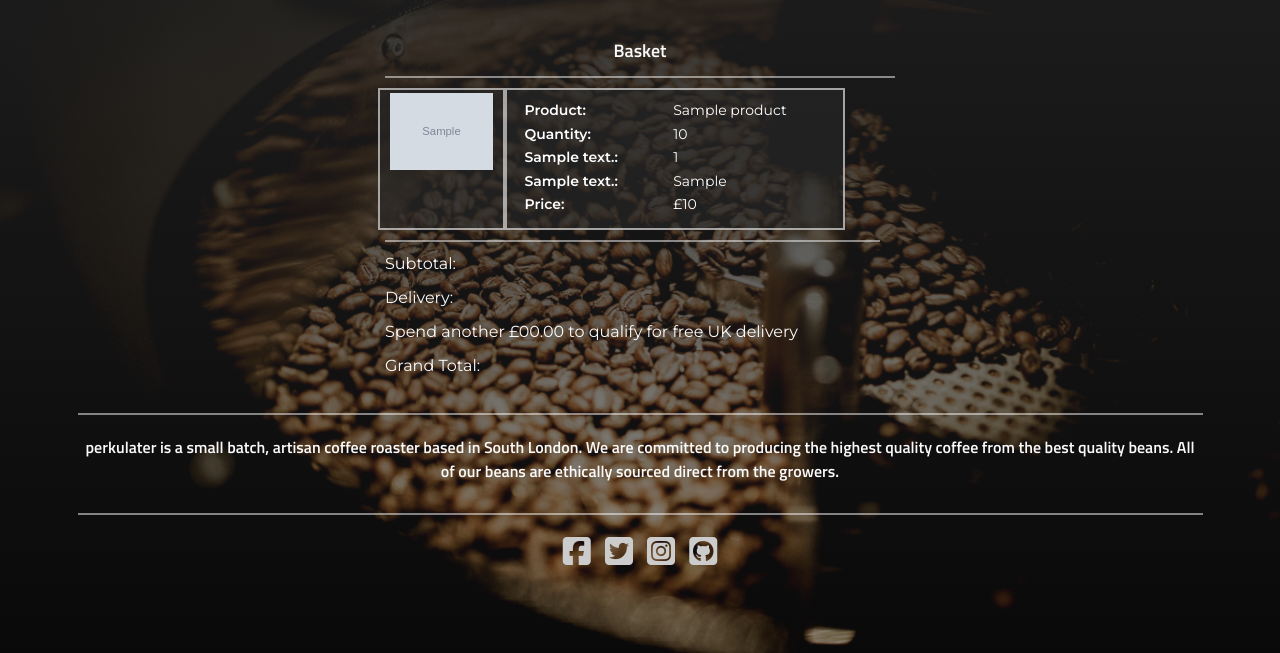
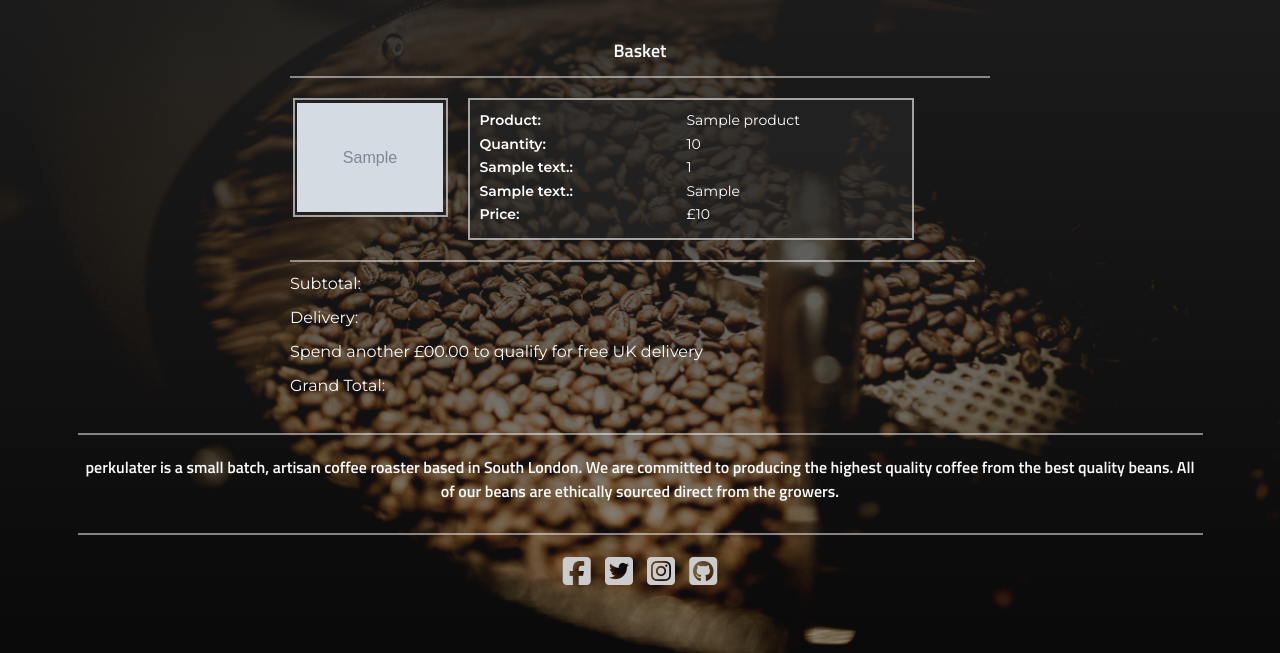
Before and after one commit to richardhenyash/perkulater, a Django app: template basket/templates/basket/basket.html in a window 1280 px wide. Shown: the part 147-800 px from the top of the page. Run offline with Django 3.2, Linux system fonts and the light colour scheme; the template is opened without the code that fills it: most values are stand-ins (such as "Sample title", 1, 10 or a date in 2020); grey boxes marked "Sample" are stand-in pictures; some libraries are stand-ins or nearby versions.

Commit message:
uupdate basket container size

```diff
--- a/basket/templates/basket/basket.html
+++ b/basket/templates/basket/basket.html
@@ -14,8 +14,8 @@
 {% block content %}
 <section id="basket-contents" class="container-sm pt-2">
     <div class="row py-4">
-        <div class="d-none d-md-block col-md-3"></div>
-        <div class="col-sm-12 col-md-6 pt-4 px-5">
+        <div class="d-none d-md-block col-md-2"></div>
+        <div class="col-sm-12 col-md-8 pt-4 px-5">
             <div class="row">
                 <div class="col-12">
                     <h6 class="product-text-lg text-center pt-2">Basket</h6>
@@ -26,14 +26,17 @@
                 {% if basket_items %}
                     {% for basket_item in basket_items %}
                         <div class="row">
-                            <div class="col-3 product-container">
+                            <div class="col-3 p-3">
+                                <div class="product-container">
                                     <div class="image-container">
                                         <a href="{% url 'product_detail' basket_item.product_id %}">
                                             <img src="{{ basket_item.product.image.url }}" alt="{{ basket_item.product.name }}" class="w-100 p-1">
                                         </a>
                                     </div>
                                 </div>
-                            <div class="col-8 product-detail-container">
+                            </div>
+                            <div class="col-8 p-3">
+                                <div class="product-detail-container">
                                     <table class="table table-dark table-borderless">
                                         <thead>
                                             <tr>
@@ -64,6 +67,7 @@
                                         </tr>
                                     </table>
                                 </div>
+                            </div>
                             <div class="divider-opaque">
                                 <hr>
                             </div>
@@ -90,7 +94,7 @@
                 {% endif %}
             </div>
         </div>
-        <div class="d-none d-md-block col-md-3"></div>
+        <div class="d-none d-md-block col-md-2"></div>
     </div>
 </section>
 
```
Lines whose indentation alone changed are shown as unchanged.
